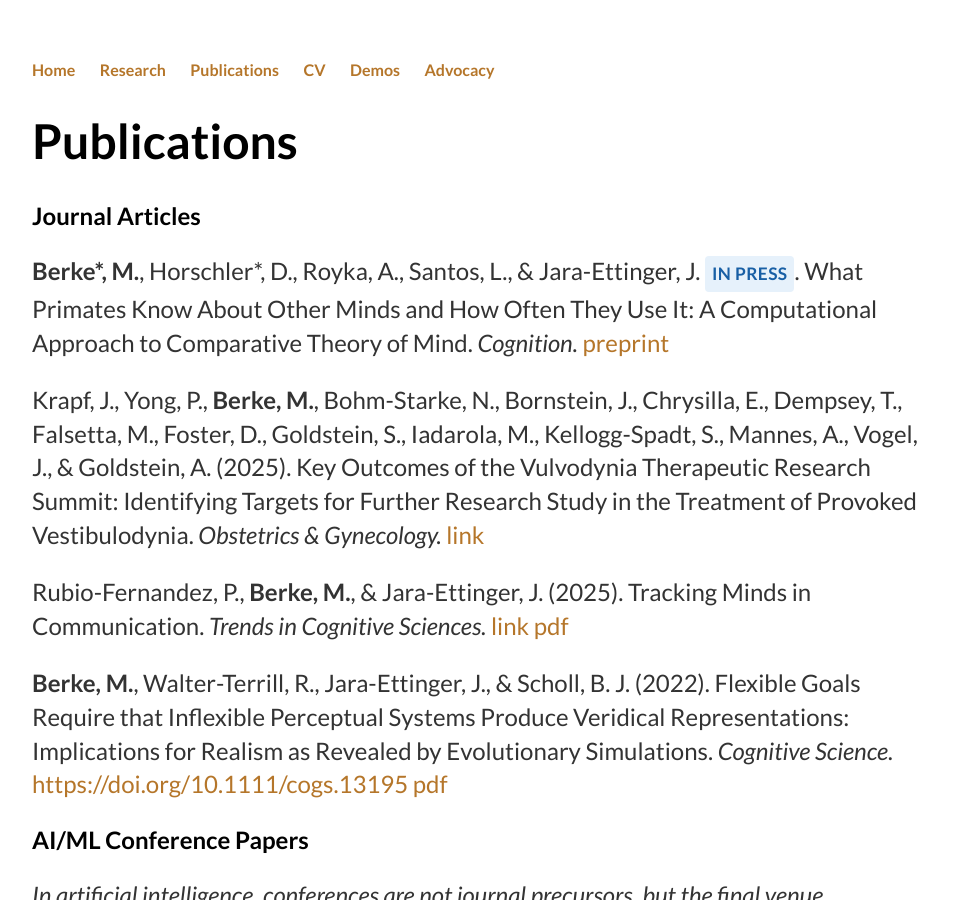
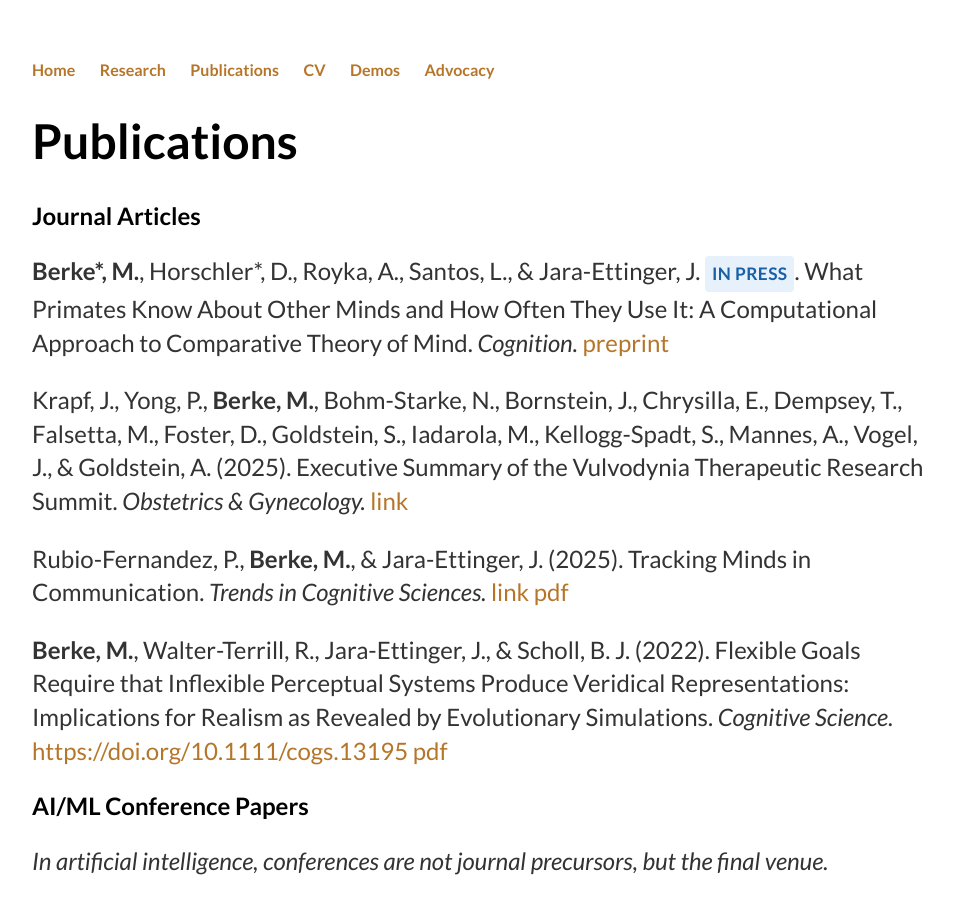
Before and after one commit to marleneberke/marleneberke.github.io, a Jekyll site: the page built from publications.html, in a window 1280 px wide and 900 px high. Shown: the whole window, without its empty margins (160-1113 px from the left). Built offline with Jekyll 4.4.1, drawn with Linux system fonts in a browser that asks for light colours.

Commit message:
Correct title of Vulvodynia Summit paper
The entry carried the title of the 2025 Journal of Sexual Medicine
conference abstract, which does not list M. Berke as an author. The
linked article (and the one Berke is an author on) is the Obstetrics &
Gynecology paper, "Executive Summary of the Vulvodynia Therapeutic
Research Summit". The href was already correct.

Co-Authored-By: Claude Opus 5 <noreply@anthropic.com>

```diff
--- a/publications.html
+++ b/publications.html
@@ -25,7 +25,7 @@ title: Publications
 
 <p><b>Berke*, M.</b>, Horschler*, D., Royka, A., Santos, L., &amp; Jara-Ettinger, J. <span class="status-badge badge-inpress">in press</span>. What Primates Know About Other Minds and How Often They Use It: A Computational Approach to Comparative Theory of Mind. <i>Cognition.</i> <a href="https://www.biorxiv.org/content/10.1101/2023.08.02.551487v1.full.pdf">preprint</a></p>
 
-<p>Krapf, J., Yong, P., <b>Berke, M.</b>, Bohm-Starke, N., Bornstein, J., Chrysilla, E., Dempsey, T., Falsetta, M., Foster, D., Goldstein, S., Iadarola, M., Kellogg-Spadt, S., Mannes, A., Vogel, J., &amp; Goldstein, A. (2025). Key Outcomes of the Vulvodynia Therapeutic Research Summit: Identifying Targets for Further Research Study in the Treatment of Provoked Vestibulodynia. <i>Obstetrics &amp; Gynecology.</i> <a href="https://journals.lww.com/greenjournal/abstract/9900/executive_summary_of_the_vulvodynia_therapeutic.1399.aspx">link</a></p>
+<p>Krapf, J., Yong, P., <b>Berke, M.</b>, Bohm-Starke, N., Bornstein, J., Chrysilla, E., Dempsey, T., Falsetta, M., Foster, D., Goldstein, S., Iadarola, M., Kellogg-Spadt, S., Mannes, A., Vogel, J., &amp; Goldstein, A. (2025). Executive Summary of the Vulvodynia Therapeutic Research Summit. <i>Obstetrics &amp; Gynecology.</i> <a href="https://journals.lww.com/greenjournal/abstract/9900/executive_summary_of_the_vulvodynia_therapeutic.1399.aspx">link</a></p>
 
 <p>Rubio-Fernandez, P., <b>Berke, M.</b>, &amp; Jara-Ettinger, J. (2025). Tracking Minds in Communication. <i>Trends in Cognitive Sciences.</i> <a href="https://www.sciencedirect.com/science/article/pii/S1364661324003127">link</a> <a href="https://github.com/marleneberke/marleneberke.github.io/raw/main/TrackingMinds.pdf">pdf</a></p>
 
```
